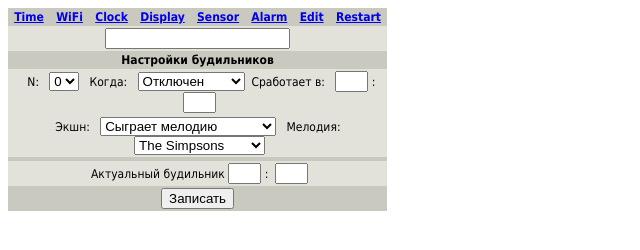
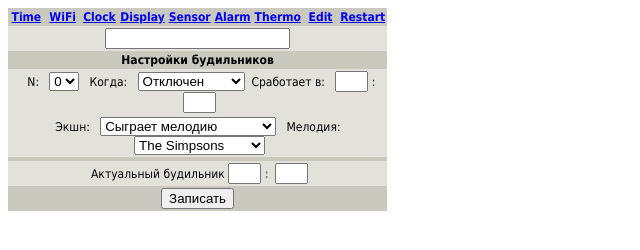
Before and after one commit to pilnikov/WeatherStation, a plain HTML site: page wc_rt1/data/alarm.htm in a window 1280 px wide. Shown: the full height of the page, 0-640 px from the left. Drawn offline with Linux system fonts and the light colour scheme; no server answers.

Commit message:
little bug fix

```diff
--- a/wc_rt1/data/alarm.htm
+++ b/wc_rt1/data/alarm.htm
@@ -11,22 +11,23 @@
 
   <body onload = 'loadValues();'>
     <table cellspacing='0' cellpadding='2' border='0' class='t' width='30%'>
-    	<tr>
-    	  <td align='center' class='h' width='5%'><a href='time.htm'>Time</a></td>
-    	  <td align='center' class='h' width='5%'><a href='wifi.htm'>WiFi</a></td>
-    	  <td align='center' class='h' width='5%'><a href='clock.htm'>Clock</a></td>
-    	  <td align='center' class='h' width='5%'><a href='disp.htm'>Display</a></td>
-    	  <td align='center' class='h' width='5%'><a href='sens.htm'>Sensor</a></td>
-    	  <td align='center' class='h' width='5%'><a href='alarm.htm'>Alarm</a></td>
-    	  <td align='center' class='h' width='5%'><a href='/edit'>Edit</a></td>
-    	  <td align='center' class='h' width='5%'><a href='/exit'>Restart</a></td>
-    	</tr>
-      <tr><td colspan='8' height='20' align='center'><input type='text' id='cur_time' style='text-align:center;' readonly /></td></tr>
-    </table>
+      	<tr>
+      	  <td align='center' class='h' width='10%'><a href='time.htm'>Time</a></td>
+      	  <td align='center' class='h' width='10%'><a href='wifi.htm'>WiFi</a></td>
+      	  <td align='center' class='h' width='10%'><a href='clock.htm'>Clock</a></td>
+      	  <td align='center' class='h' width='10%'><a href='disp.htm'>Display</a></td>
+      	  <td align='center' class='h' width='10%'><a href='sens.htm'>Sensor</a></td>
+      	  <td align='center' class='h' width='10%'><a href='alarm.htm'>Alarm</a></td>
+  		    <td align='center' class='h' width='10%'><a href='thermo.htm'>Thermo</a></td>
+       	  <td align='center' class='h' width='10%'><a href='/edit'>Edit</a></td>
+      	  <td align='center' class='h' width='10%'><a href='/exit'>Restart</a></td>
+      	</tr>
+        <tr><td colspan='9' height='20' align='center'><input type='text' id='cur_time' style='text-align:center;' readonly /></td></tr>
+      </table>
 
     <table cellspacing='0' cellpadding='2' border='0' class='t' width='30%'>
 
-      <tr><td colspan='8' class='h'>Настройки будильников</td></tr>
+      <tr><td colspan='9' class='h'>Настройки будильников</td></tr>
 
       <tr><td><td>&nbsp; N: &nbsp;
         <select id='anum' name='anum' onclick='sel_anum();'>
```
Also changed, not shown: wc_rt1/data/index.htm (+2 -2 lines), 2 other files.
